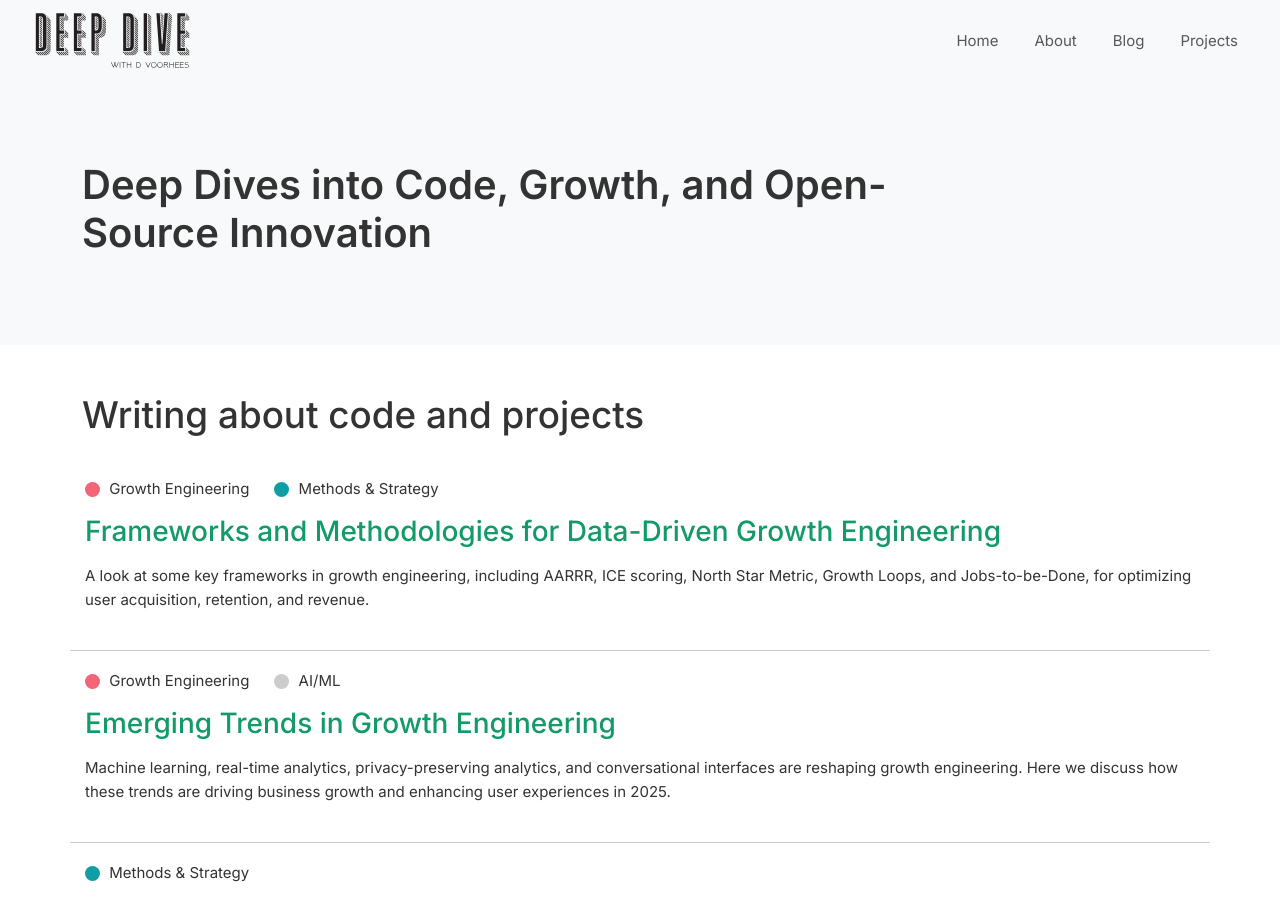
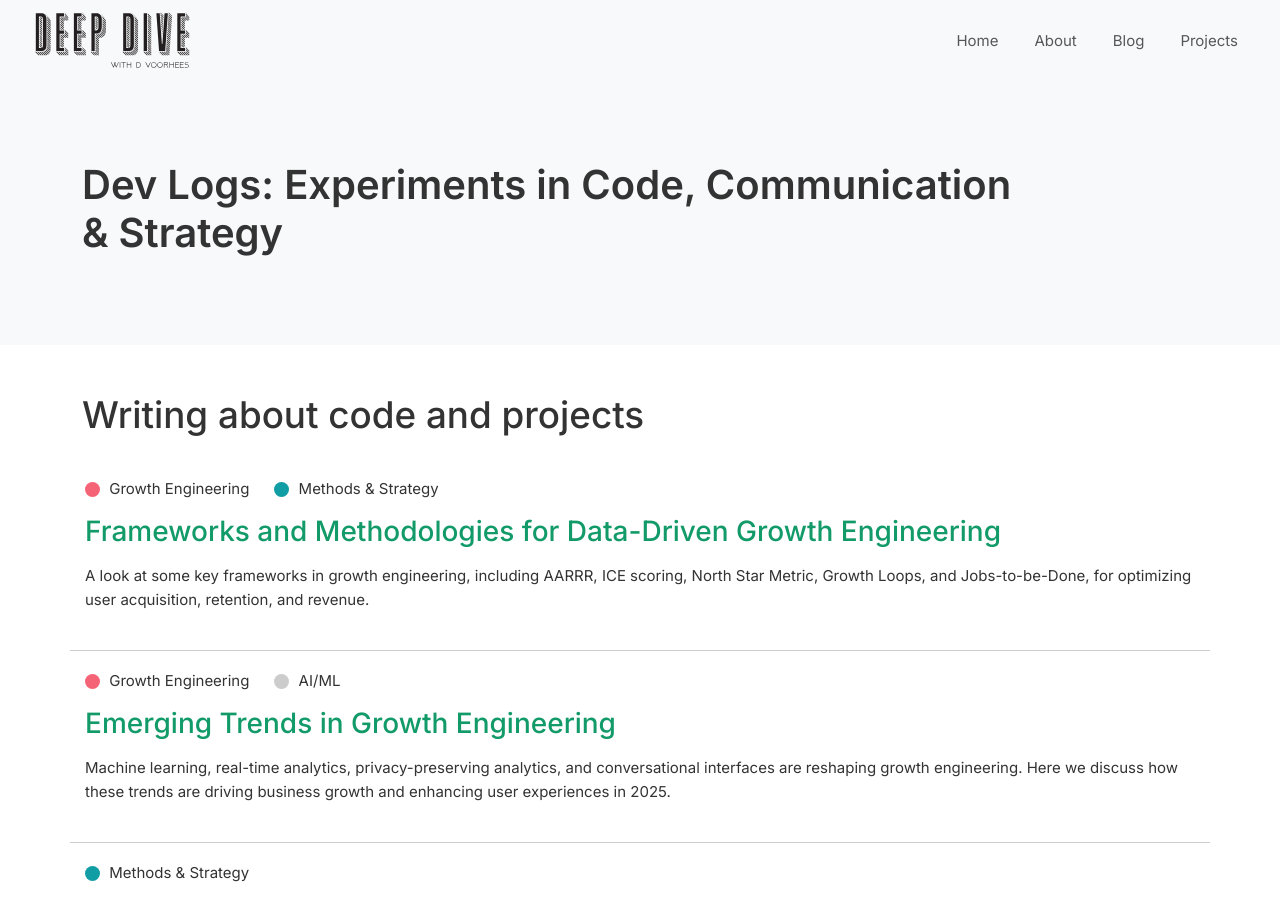
Before and after one commit to d-voorhees/dvoorhees.github.io, a Jekyll site: the page built from index.md, in a window 1280 px wide and 900 px high. Built offline with Jekyll 4.4.1, drawn with Linux system fonts in a browser that asks for light colours; nearby versions of some CDN libraries; a style sheet for code colours, icons or effects is not loaded.

Commit message:
seo additions

```diff
--- a/_config.yml
+++ b/_config.yml
@@ -1,5 +1,7 @@
-title: D. Voorhees Software Engineer
-description: The blog and portfolio of Software Engineer
+title: Dev Logs - Experiments in Code, Communication & Strategy
+description: A running log of projects and ideas—covering growth engineering, open source, SaaS, developer relations, and the tools that keep things moving (or break them entirely).
+seo_title: Dev Logs - Experiments in Code, Communication & Strategy
+seo_description: A running log of projects and ideas—covering growth engineering, open source, SaaS, developer relations, and the tools that keep things moving (or break them entirely).
 baseurl: "" # Leave empty if publishing from the root of the repository
 url: "https://dvoorhees.com" # Replace with your custom domain
 
--- a/index.md
+++ b/index.md
@@ -1,13 +1,16 @@
 ---
 layout: default
-title: Home
+title: Dev Logs - Experiments in Code, Communication & Strategy
+description: A technical builder's journey through growth engineering and practical tooling. Insights on SaaS, open source, developer relations, and AI integration—from Ruby to Jekyll, with methods that scale and pitfalls to note.
+seo_title: Dev Logs - Experiments in Code, Communication & Strategy
+seo_description: A technical builder's journey through growth engineering and practical tooling. Insights on SaaS, open source, developer relations, and AI integration—from Ruby to Jekyll, with methods that scale and pitfalls to note.
 ---
 
 <!-- Jumbotron Section -->
 <section class="jumbotron bg-gray">
   <div class="container">
   <div class="col-sm-10 col-12">
-    <h1 class="h1">Deep Dives into Code, Growth, and Open-Source Innovation</h1>
+    <h1 class="h1">Dev Logs: Experiments in Code, Communication & Strategy</h1>
   </div>
   </div>
 </section>
```
